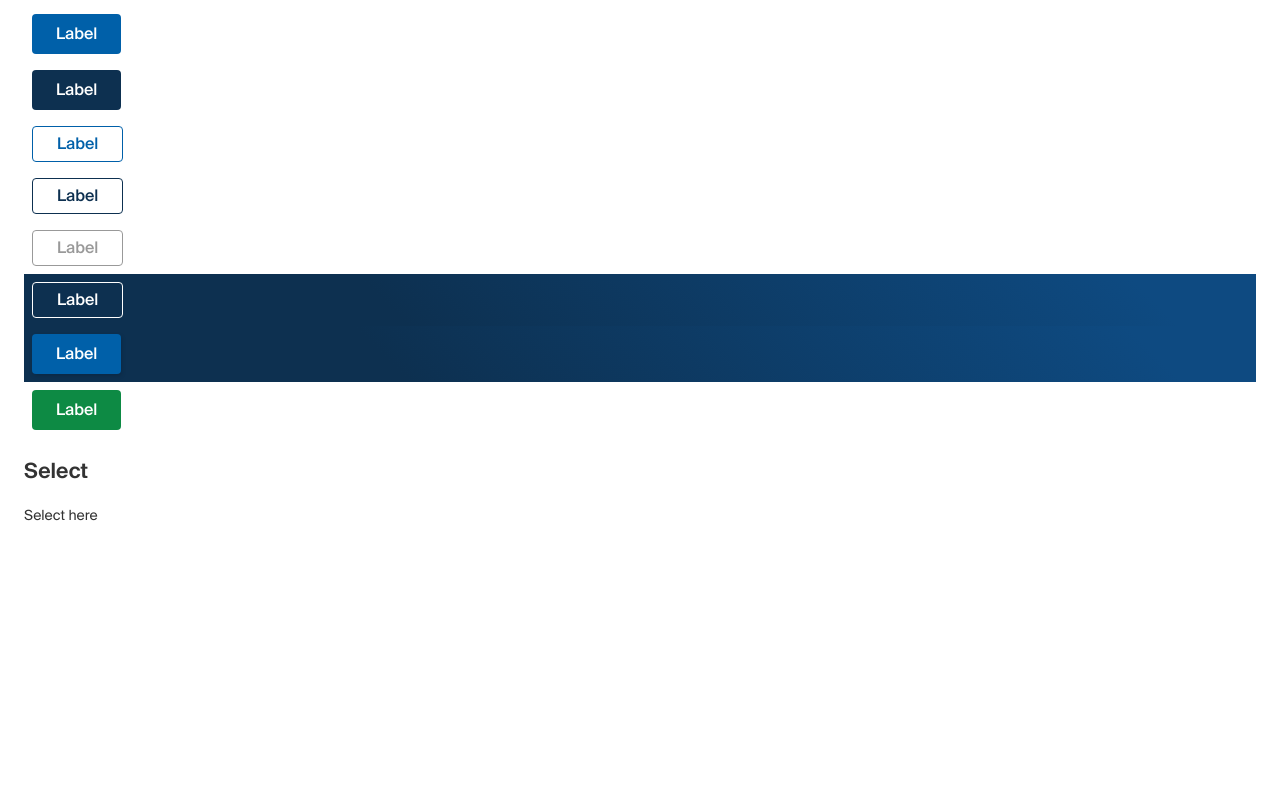
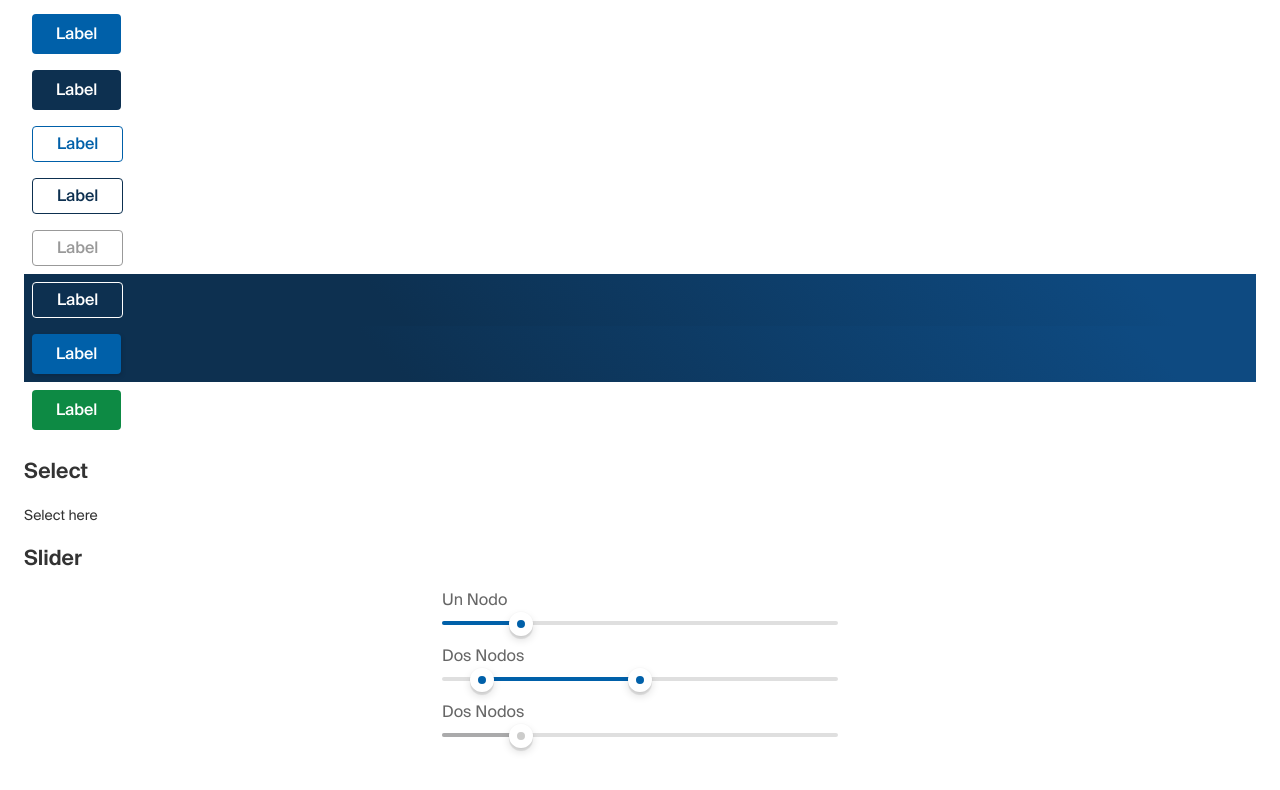
Before and after one commit to santiago86/testcomponents, a React (Create React App) app: page / in a window 1280 px wide. Shown: the part 451-1241 px from the top of the page. Before the commit the page ends 977 px from the top, so only its background shows below. Built offline with nearby package versions, Linux system fonts and the light colour scheme.

Commit message:
slider-component

```diff
--- a/src/App.js
+++ b/src/App.js
@@ -6,6 +6,7 @@ import SelectCo from "./components/selectCo"
 import TypographyCo from "./components/typographyCo"
 
 import ButtonSection from "./section/ButtonSection"
+import SliderSection from "./section/SliderSection"
 
 function App() {
   return (
@@ -26,6 +27,8 @@ function App() {
           <ButtonSection />
           <h2> Select </h2>
           <SelectCo />
+          <h2> Slider </h2>
+          <SliderSection />
         </header>
       </Container>
     </div>
--- /dev/null
+++ b/src/components/sliderCo.js
@@ -0,0 +1,49 @@
+import React from "react"
+import Slider from "@material-ui/core/Slider"
+import InputLabel from "@material-ui/core/InputLabel"
+// import { makeStyles } from "@material-ui/core/styles"
+import PropTypes from "prop-types"
+
+import TooltipCO from "./tooltipCo"
+
+// const useStyles = makeStyles(() => ({}))
+
+const SliderCo = ({ value, handleChange, label, ...props }) => {
+  // const classes = useStyles()
+  const onChange = (event, newValue) => {
+    handleChange(newValue)
+  }
+  return (
+    <div>
+      {label && <InputLabel>{label}</InputLabel>}
+      <Slider
+        {...props}
+        value={value}
+        onChange={onChange}
+        ValueLabelComponent={TooltipCO}
+      />
+    </div>
+  )
+}
+
+SliderCo.propTypes = {
+  min: PropTypes.number,
+  max: PropTypes.number,
+  step: PropTypes.number,
+  label: PropTypes.string,
+  value: PropTypes.oneOfType([
+    PropTypes.number,
+    PropTypes.arrayOf(PropTypes.number),
+  ]),
+  handleChange: PropTypes.func.isRequired,
+}
+
+SliderCo.defaultProps = {
+  min: 0,
+  max: 100,
+  step: 1,
+  label: "",
+  value: 10,
+}
+
+export default SliderCo
--- /dev/null
+++ b/src/components/tooltipCo.js
@@ -0,0 +1,49 @@
+import React from "react"
+import PropTypes from "prop-types"
+import { makeStyles } from "@material-ui/core/styles"
+import Tooltip from "@material-ui/core/Tooltip"
+
+const useStyles = makeStyles((theme) => ({
+  root: {
+    backgroundColor: theme.palette.transparent.tooltip,
+    fontWeight: 500,
+    fontSize: "12px",
+  },
+}))
+
+const TooltipCO = ({ children, value, ...props }) => {
+  const styles = useStyles()
+
+  return (
+    <Tooltip classes={{ tooltip: styles.root }} title={value} {...props}>
+      {children}
+    </Tooltip>
+  )
+}
+
+TooltipCO.propTypes = {
+  children: PropTypes.node,
+  value: PropTypes.string,
+  placement: PropTypes.oneOf([
+    "bottom-end",
+    "bottom-start",
+    "bottom",
+    "left-end",
+    "left-start",
+    "left",
+    "right-end",
+    "right-start",
+    "right",
+    "top-end",
+    "top-start",
+    "top",
+  ]),
+}
+
+TooltipCO.defaultProps = {
+  children: null,
+  value: "",
+  placement: "bottom",
+}
+
+export default TooltipCO
--- /dev/null
+++ b/src/section/SliderSection.js
@@ -0,0 +1,40 @@
+import React, { useState } from "react"
+import Container from "@material-ui/core/Container"
+
+import SliderCo from "../components/sliderCo"
+
+const SliderSection = () => {
+  const [slide, setSlide] = useState(20)
+  const [slideDouble, setSlideDouble] = useState([10, 50])
+
+  return (
+    <Container
+      maxWidth="xs"
+      style={{
+        marginBottom: 50,
+      }}
+    >
+      <SliderCo
+        value={slide}
+        scale={(x) => `${x} USD`}
+        handleChange={setSlide}
+        label="Un Nodo"
+      />
+      <SliderCo
+        value={slideDouble}
+        scale={(x) => `${x} USD`}
+        handleChange={setSlideDouble}
+        label="Dos Nodos"
+      />
+      <SliderCo
+        disabled
+        value={slide}
+        scale={(x) => `${x} USD`}
+        handleChange={setSlide}
+        label="Dos Nodos"
+      />
+    </Container>
+  )
+}
+
+export default SliderSection
--- /dev/null
+++ b/src/theme/overrides/MuiSlider.js
@@ -0,0 +1,44 @@
+import palette from "../palette"
+
+const muiSlider = {
+  root: {
+    color: palette.primary.main,
+    height: 8,
+  },
+  thumb: {
+    height: "1.5rem",
+    width: "1.5rem",
+    backgroundColor: palette.primary.main,
+    border: `0.5rem solid ${palette.common.white}`,
+    marginTop: -9,
+    marginLeft: -12,
+    boxShadow:
+      "0 3px 1px rgba(0,0,0,0.1),0 4px 8px rgba(0,0,0,0.13),0 0 0 1px rgba(0,0,0,0.02)",
+    "&:focus, &:hover, &$active": {
+      boxShadow:
+        "0 3px 1px rgba(0,0,0,0.1),0 4px 8px rgba(0,0,0,0.3),0 0 0 1px rgba(0,0,0,0.02)",
+      "@media (hover: none)": {
+        boxShadow:
+          "0 3px 1px rgba(0,0,0,0.1),0 4px 8px rgba(0,0,0,0.13),0 0 0 1px rgba(0,0,0,0.02)",
+      },
+    },
+    "&$disabled": {
+      backgroundColor: palette.grey["300"],
+      height: "1.5rem",
+      width: "1.5rem",
+      marginTop: -9,
+      marginLeft: -12,
+    },
+  },
+  track: {
+    height: "4px",
+    borderRadius: 4,
+  },
+  rail: {
+    color: palette.grey["400"],
+    height: "4px",
+    borderRadius: 4,
+  },
+}
+
+export default muiSlider
--- a/src/theme/overrides/index.js
+++ b/src/theme/overrides/index.js
@@ -1,7 +1,9 @@
 import MuiButton from "./MuiButton"
 import MuiCssBaseline from "./MuiCssBaseline"
+import MuiSlider from "./MuiSlider"
 
 export default {
   MuiCssBaseline,
   MuiButton,
+  MuiSlider,
 }
--- a/src/theme/palette.js
+++ b/src/theme/palette.js
@@ -58,6 +58,7 @@ export default {
     "800": "#121212",
   },
   transparent: {
+    tooltip: "rgba(18,18,18,0.6)",
     text: "rgba(255, 255, 255, 0.5)",
     bg: "rgba(255, 255, 255, 0.3)",
     shadow: "rgba(0,0,0,0.15)",
```
